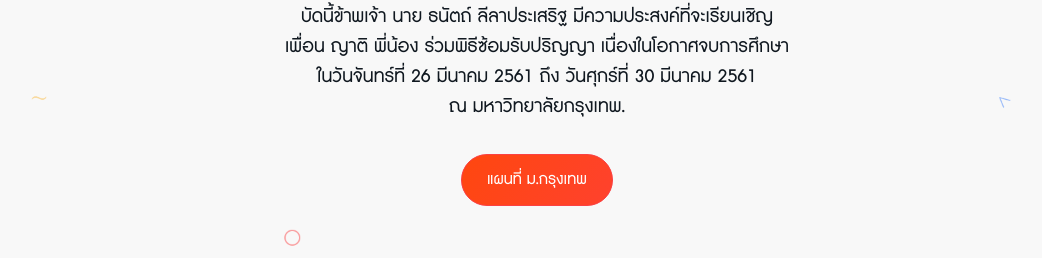
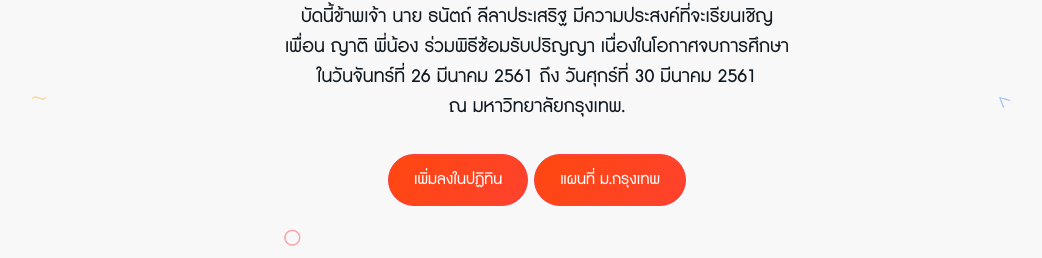
Before and after one commit to tanut2539/graduation, a plain HTML site: page index.html in a window 1280 px wide. Shown: the part 374-632 px from the top of the page, without its empty margins (103-1145 px from the left). Drawn offline with Linux system fonts and the light colour scheme.

Commit message:
[+] add calendar

```diff
--- a/index.html
+++ b/index.html
@@ -89,7 +89,7 @@
                 </p>
             </header>
             <div class="text-center">
-                <!-- <a href="" class="btn btn-lg btn-danger bd-rainbow btn--pill">เพิ่มลงในปฏิทิน</a> -->
+                <a href="data:text/calendar;charset=utf8,BEGIN:VCALENDAR%0AVERSION:2.0%0ABEGIN:VEVENT%0AURL:https://tanut2539.github.io/graduation/%0ADTSTART:20190326T020000Z%0ADTEND:20190326T030000Z%0ASUMMARY:%e0%b8%9e%e0%b8%b4%e0%b8%98%e0%b8%b5%e0%b8%8b%e0%b9%89%e0%b8%ad%e0%b8%a1%e0%b8%a3%e0%b8%b1%e0%b8%9a%e0%b8%9b%e0%b8%a3%e0%b8%b4%e0%b8%8d%e0%b8%8d%e0%b8%b2%0ADESCRIPTION:%e0%b8%9e%e0%b8%b4%e0%b8%98%e0%b8%b5%e0%b8%8b%e0%b9%89%e0%b8%ad%e0%b8%a1%e0%b8%a3%e0%b8%b1%e0%b8%9a%e0%b8%9b%e0%b8%a3%e0%b8%b4%e0%b8%8d%e0%b8%8d%e0%b8%b2%20Tanut%20Leelaprasert%0ALOCATION:%e0%b8%a1%e0%b8%ab%e0%b8%b2%e0%b8%a7%e0%b8%b4%e0%b8%97%e0%b8%a2%e0%b8%b2%e0%b8%a5%e0%b8%b1%e0%b8%a2%e0%b8%81%e0%b8%a3%e0%b8%b8%e0%b8%87%e0%b9%80%e0%b8%97%e0%b8%9e%20%e0%b8%a7%e0%b8%b4%e0%b8%97%e0%b8%a2%e0%b8%b2%e0%b9%80%e0%b8%82%e0%b8%95%e0%b8%a3%e0%b8%b1%e0%b8%87%e0%b8%aa%e0%b8%b4%e0%b8%95%0AEND:VEVENT%0AEND:VCALENDAR" class="btn btn-lg btn-danger bd-rainbow btn--pill">เพิ่มลงในปฏิทิน</a>
                 <a href="#maps" class="btn btn-lg btn-danger bd-rainbow btn--pill">แผนที่ ม.กรุงเทพ</a>
             </div>
         </div>
```
